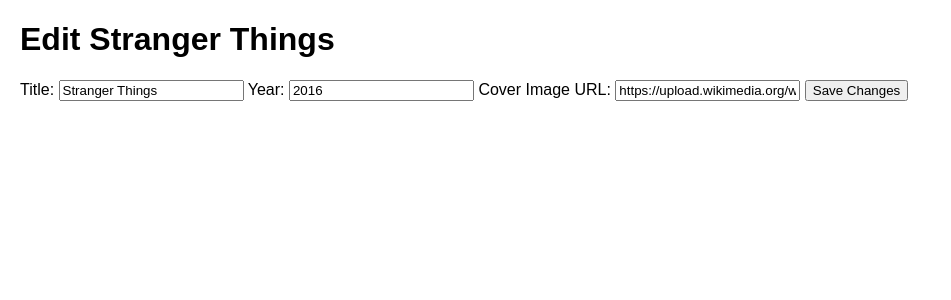
After one commit to nahid6970/test, a Flask app: page /edit_show/1 in a window 1280 px wide. The commit adds this page. Shown: the top 300 px of the page, without its empty margins (0-951 px from the left). Run offline with Flask 3, Linux system fonts and the light colour scheme.

Commit message:
Auto-commit

```diff
--- a/show_list/app.py
+++ b/show_list/app.py
@@ -1,3 +1,4 @@
+
 import json
 from flask import Flask, render_template, request, redirect, url_for
 
@@ -52,6 +53,27 @@
         return redirect(url_for('index'))
     return render_template('add_show.html')
 
+@app.route('/edit_show/<int:show_id>', methods=['GET', 'POST'])
+def edit_show(show_id):
+    shows = load_data()
+    show = next((s for s in shows if s['id'] == show_id), None)
+    if not show:
+        return 'Show not found', 404
+    if request.method == 'POST':
+        show['title'] = request.form['title']
+        show['year'] = request.form['year']
+        show['cover_image'] = request.form['cover_image']
+        save_data(shows)
+        return redirect(url_for('index'))
+    return render_template('edit_show.html', show=show)
+
+@app.route('/delete_show/<int:show_id>')
+def delete_show(show_id):
+    shows = load_data()
+    shows = [s for s in shows if s['id'] != show_id]
+    save_data(shows)
+    return redirect(url_for('index'))
+
 @app.route('/add_episode/<int:show_id>', methods=['POST'])
 def add_episode(show_id):
     shows = load_data()
@@ -63,6 +85,31 @@
             'watched': False
         }
         show['episodes'].insert(0, new_episode)
+        save_data(shows)
+        return redirect(url_for('show', show_id=show_id))
+    return 'Show not found', 404
+
+@app.route('/edit_episode/<int:show_id>/<int:episode_id>', methods=['GET', 'POST'])
+def edit_episode(show_id, episode_id):
+    shows = load_data()
+    show = next((s for s in shows if s['id'] == show_id), None)
+    if not show:
+        return 'Show not found', 404
+    episode = next((e for e in show['episodes'] if e['id'] == episode_id), None)
+    if not episode:
+        return 'Episode not found', 404
+    if request.method == 'POST':
+        episode['title'] = request.form['title']
+        save_data(shows)
+        return redirect(url_for('show', show_id=show_id))
+    return render_template('edit_episode.html', show_id=show_id, episode=episode)
+
+@app.route('/delete_episode/<int:show_id>/<int:episode_id>')
+def delete_episode(show_id, episode_id):
+    shows = load_data()
+    show = next((s for s in shows if s['id'] == show_id), None)
+    if show:
+        show['episodes'] = [e for e in show['episodes'] if e['id'] != episode_id]
         save_data(shows)
         return redirect(url_for('show', show_id=show_id))
     return 'Show not found', 404
@@ -80,4 +127,4 @@
     return 'Episode not found', 404
 
 if __name__ == '__main__':
-    app.run(debug=True)
+    app.run(debug=True, port=5011)
--- a/show_list/static/style.css
+++ b/show_list/static/style.css
@@ -40,6 +40,24 @@
     padding: 0 10px 10px;
 }
 
+.show-actions, .episode-actions {
+    display: flex;
+    justify-content: space-around;
+    padding: 10px;
+}
+
+.show-actions a, .episode-actions a {
+    text-decoration: none;
+    color: #fff;
+    background-color: #007bff;
+    padding: 5px 10px;
+    border-radius: 3px;
+}
+
+.episode-actions a {
+    background-color: #6c757d;
+}
+
 .show-details-container {
     display: flex;
 }
--- /dev/null
+++ b/show_list/templates/edit_show.html
@@ -0,0 +1,22 @@
+
+<!DOCTYPE html>
+<html lang="en">
+<head>
+    <meta charset="UTF-8">
+    <meta name="viewport" content="width=device-width, initial-scale=1.0">
+    <title>Edit {{ show.title }}</title>
+    <link rel="stylesheet" href="{{ url_for('static', filename='style.css') }}">
+</head>
+<body>
+    <h1>Edit {{ show.title }}</h1>
+    <form action="{{ url_for('edit_show', show_id=show.id) }}" method="post">
+        <label for="title">Title:</label>
+        <input type="text" id="title" name="title" value="{{ show.title }}" required>
+        <label for="year">Year:</label>
+        <input type="number" id="year" name="year" value="{{ show.year }}" required>
+        <label for="cover_image">Cover Image URL:</label>
+        <input type="url" id="cover_image" name="cover_image" value="{{ show.cover_image }}" required>
+        <button type="submit">Save Changes</button>
+    </form>
+</body>
+</html>
--- a/show_list/templates/index.html
+++ b/show_list/templates/index.html
@@ -18,6 +18,10 @@
                     <h3>{{ show.title }}</h3>
                     <p>{{ show.year }}</p>
                 </a>
+                <div class="show-actions">
+                    <a href="{{ url_for('edit_show', show_id=show.id) }}">Edit</a>
+                    <a href="{{ url_for('delete_show', show_id=show.id) }}" onclick="return confirm('Are you sure you want to delete this show?')">Delete</a>
+                </div>
             </div>
         {% endfor %}
     </div>
--- a/show_list/templates/show.html
+++ b/show_list/templates/show.html
@@ -23,6 +23,10 @@
                     <li>
                         <input type="checkbox" {% if episode.watched %}checked{% endif %} onchange="window.location.href='{{ url_for('toggle_watched', show_id=show.id, episode_id=episode.id) }}'">
                         {{ episode.title }}
+                        <div class="episode-actions">
+                            <a href="{{ url_for('edit_episode', show_id=show.id, episode_id=episode.id) }}">Edit</a>
+                            <a href="{{ url_for('delete_episode', show_id=show.id, episode_id=episode.id) }}" onclick="return confirm('Are you sure you want to delete this episode?')">Delete</a>
+                        </div>
                     </li>
                 {% endfor %}
             </ul>
```
Also changed, not shown: show_list/data.json (+1 -8 lines), show_list/templates/edit_episode.html (added, +18 -0 lines).
